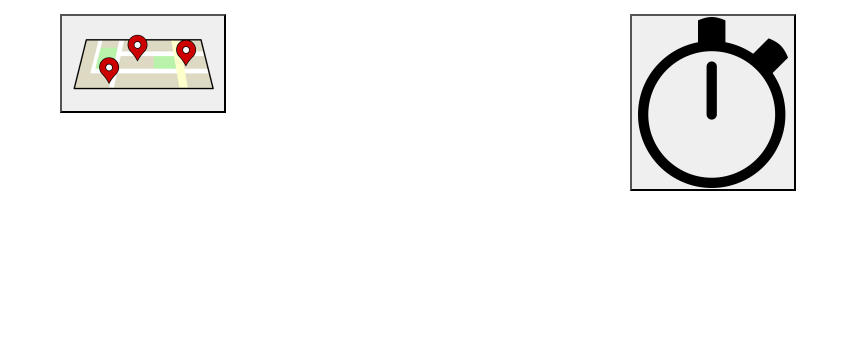
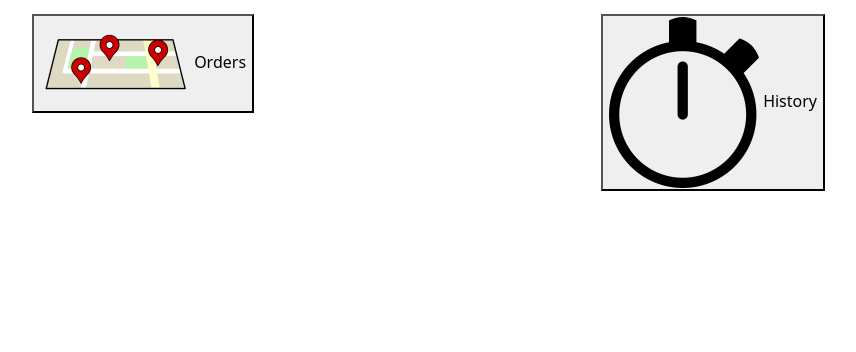
Before and after one commit to deanalex-buno95/sp512023_cp3407_grp5_grablocator, a Flask app: template templates/index.html in a window 1280 px wide. Shown: the part 261-613 px from the top of the page, without its empty margins (212-1068 px from the left). Run offline with Flask 3, Linux system fonts and the light colour scheme; the template is opened without the code that fills it, so the values that code supplies are empty.

Commit message:
Update `index.html` by adding the span of the button.

```diff
--- a/templates/index.html
+++ b/templates/index.html
@@ -16,11 +16,13 @@
         <div class="col">
             <button>
                 <img src="/static/orders.png" alt="Orders Button Picture">
+                <span>Orders</span>
             </button>
         </div>
         <div class="col">
             <button>
                 <img src="/static/history.png" alt="History Button Picture">
+                <span>History</span>
             </button>
         </div>
     </div>
```
